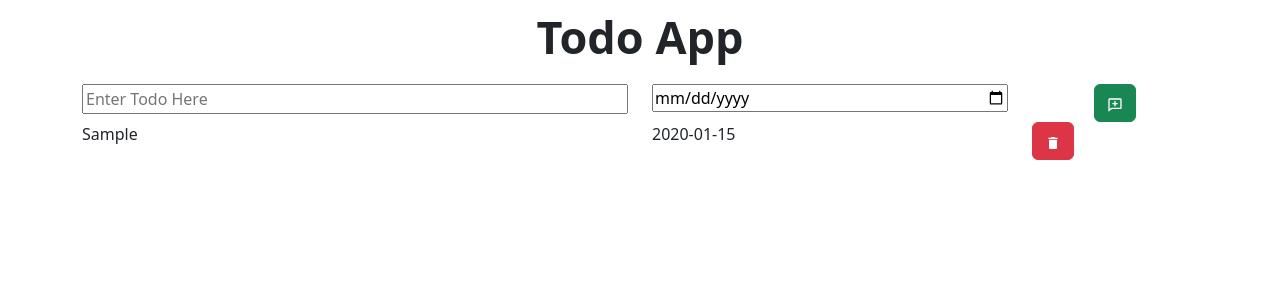
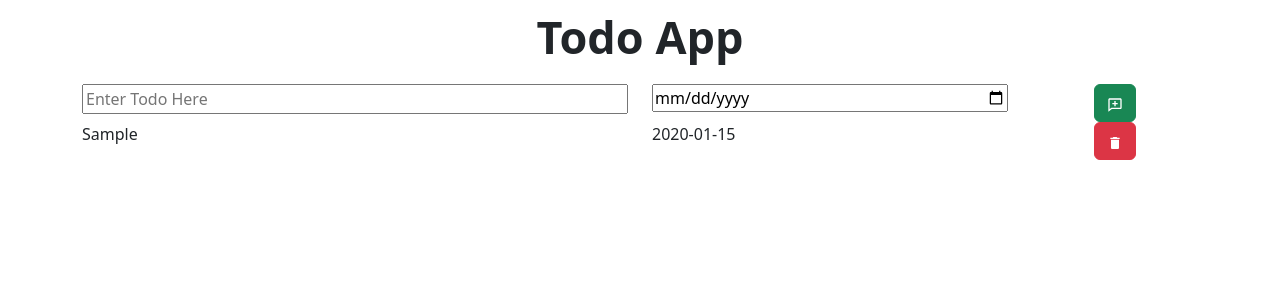
Before and after one commit to RitikSrivastavaIT/React, a React (Vite) app in the folder Projects/todo-app/: page / in a window 1280 px wide. Both pictures are taken after typing "Sample", "2020-01-15" into the empty fields and a click on the button 1115 px from the left and 103 px from the top of the page. Shown: the top 300 px of the page. Built offline with nearby package versions, Linux system fonts and the light colour scheme; the HTML template or start-up script is replaced by a standard one.

Commit message:
modified the css file to fix the delete button alignment.

```diff
--- a/Projects/todo-app/src/components/TodoItem.jsx
+++ b/Projects/todo-app/src/components/TodoItem.jsx
@@ -1,14 +1,15 @@
 import React, { useContext } from "react";
 import { MdDelete } from "react-icons/md";
 import { TodoItemsContext } from "../store/todo-items-store";
+import styles from "./TodoItem.module.css";
 
 function TodoItem({ todoName, todoDate }) {
   const { deleteItem } = useContext(TodoItemsContext);
   return (
-    <div className="container">
+    <>
       <div className="row kg-row">
-        <div className="col-6">{todoName}</div>
-        <div className="col-4">{todoDate}</div>
+        <div className={`col-6 ${styles.itemContainer}`}>{todoName}</div>
+        <div className={`col-4 ${styles.itemContainer}`}>{todoDate}</div>
         <div className="col-2">
           <button
             type="button"
@@ -19,7 +20,7 @@ function TodoItem({ todoName, todoDate }) {
           </button>
         </div>
       </div>
-    </div>
+    </>
   );
 }
 
--- a/Projects/todo-app/src/components/TodoItems.jsx
+++ b/Projects/todo-app/src/components/TodoItems.jsx
@@ -1,11 +1,10 @@
 import { TodoItemsContext } from "../store/todo-items-store";
 import { useContext } from "react";
 import TodoItem from "./TodoItem";
-import styles from "./TodoItems.module.css";
 const TodoItems = () => {
   const { todoItems } = useContext(TodoItemsContext);
   return (
-    <div className={styles.itemContainer}>
+    <div className="container">
       {todoItems.map((items) => (
         <TodoItem
           key={`${items.name}-${items.date}`}
```
Also changed, not shown: Projects/todo-app/src/components/TodoItem.module.css (renamed from Projects/todo-app/src/components/TodoItems.module.css).
